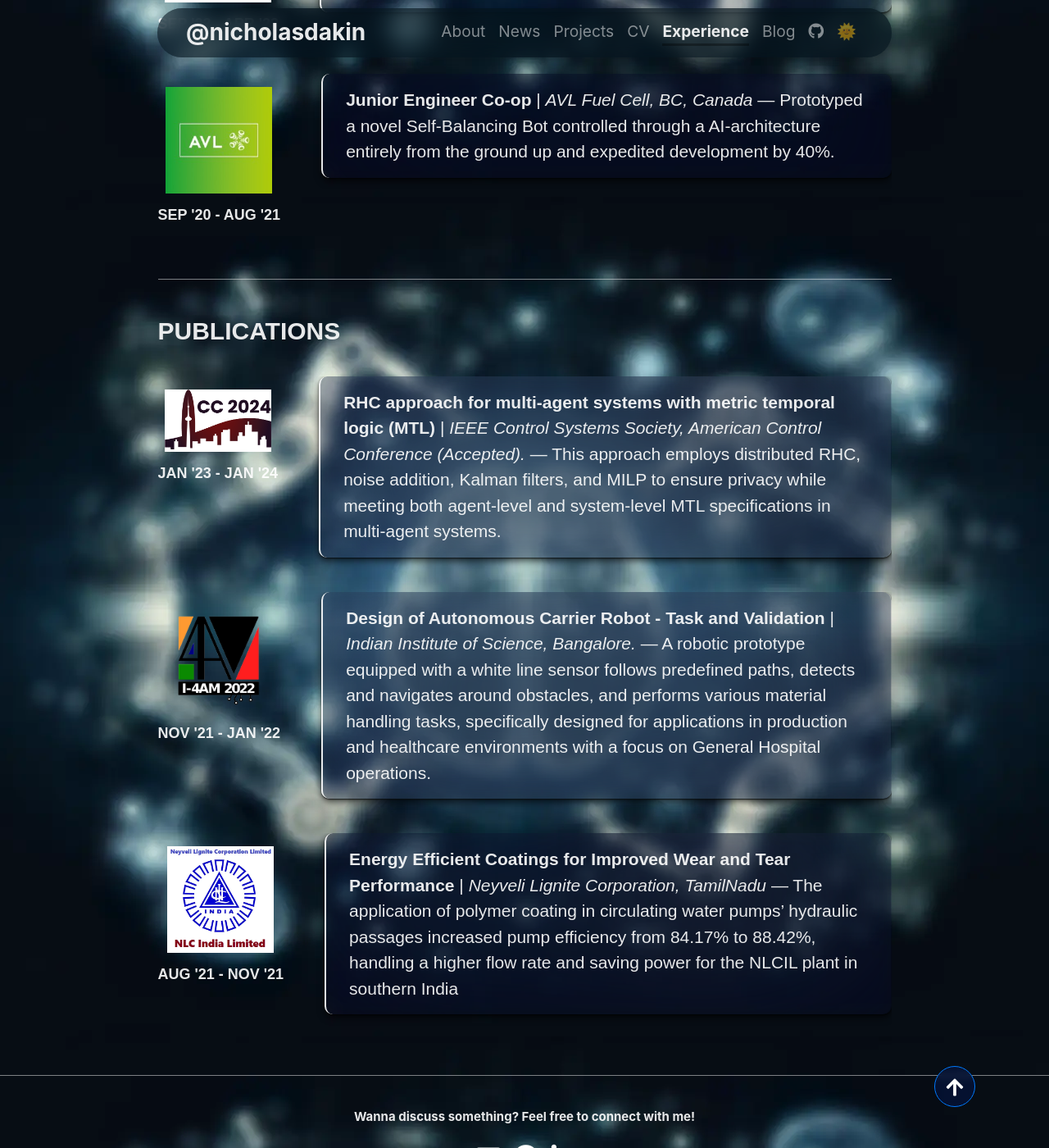
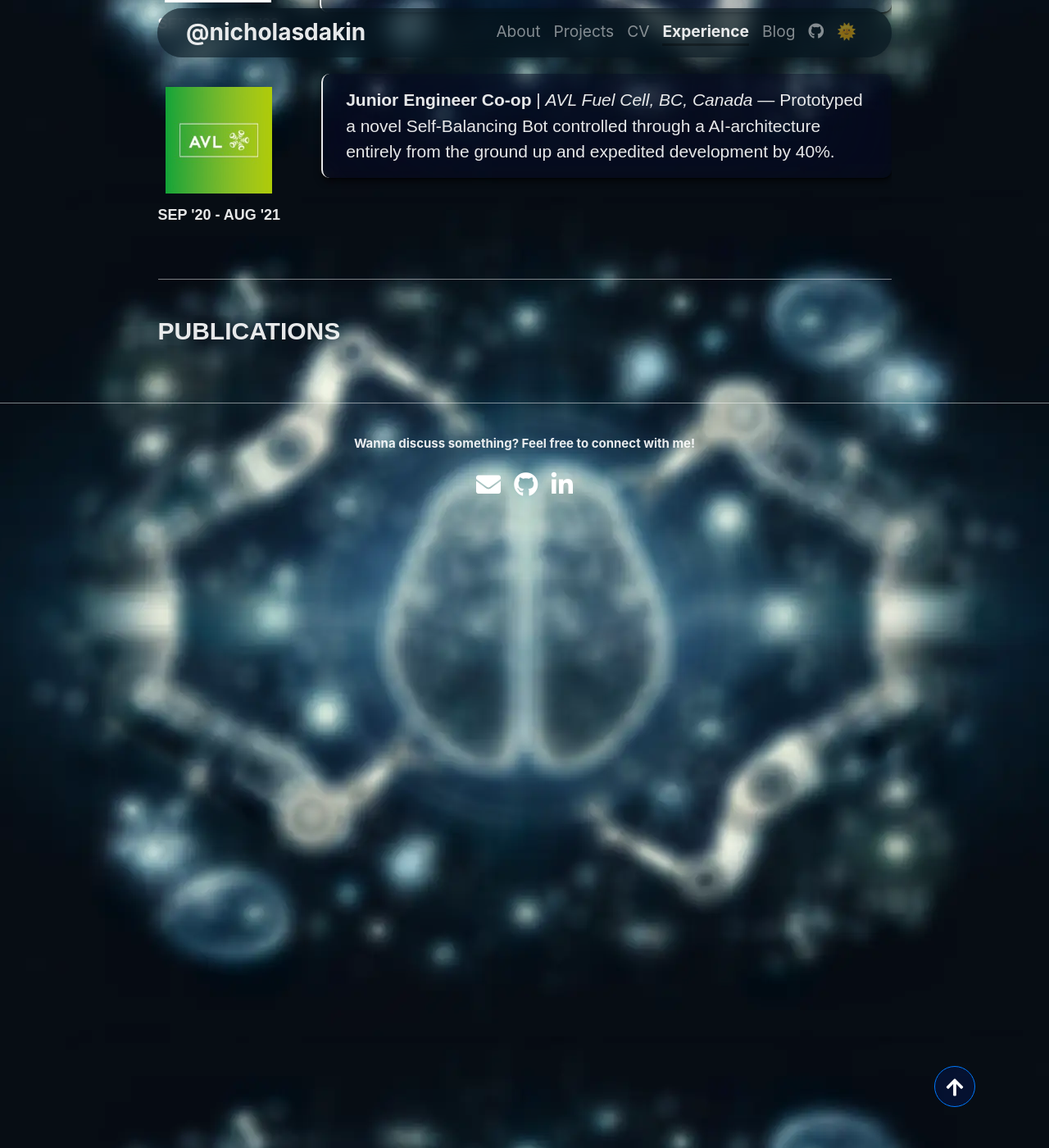
Before and after one commit to nicholasdakin/nicholasdakin.github.io, a Jekyll site: the page built from pages/art.md, in a window 1280 px wide and 1400 px high, scrolled down 972 px. Shown: the whole window at 82% size. Built offline with Jekyll 4.4.1, drawn with Linux system fonts in a browser that asks for light colours; nearby versions of some CDN libraries.

```diff
--- a/_config.yml
+++ b/_config.yml
@@ -19,6 +19,8 @@ nav_exclude:                                            # The following paths ar
   - pages/tags.html
   - pages/404.html
   - pages/index.md
+  - pages/news.html
+  - pages/blog.htmls
 #  - documentation/partials/**                           # For Documentation Only
 
 ### Author Info ###
--- a/_data/publication.yml
+++ b/_data/publication.yml
@@ -1,25 +1,7 @@
-- title: RHC approach for multi-agent systems with metric temporal logic (MTL)
-  company: IEEE Control Systems Society, American Control Conference (Accepted).
-  image:
-    src: /imgs/publication/aacc.png
-    alt: IEEE 2023
-  date: Jan '23 - Jan '24
-  description: This approach employs distributed RHC, noise addition, Kalman filters, and MILP to ensure privacy while meeting both agent-level and system-level MTL specifications in multi-agent systems.
-
-
-- title: Design of Autonomous Carrier Robot - Task and Validation
-  company: Indian Institute of Science, Bangalore.
-  image:
-    src: /imgs/publication/i4am22.png
-    alt: I4AM 2022
-  date: Nov '21 - Jan '22
-  description: A robotic prototype equipped with a white line sensor follows predefined paths, detects and navigates around obstacles, and performs various material handling tasks, specifically designed for applications in production and healthcare environments with a focus on General Hospital operations.
-
-
-- title: Energy Efficient Coatings for Improved Wear and Tear Performance
-  company: Neyveli Lignite Corporation, TamilNadu
-  image:
-    src: /imgs/publication/nlc.png
-    alt: NLC
-  date: Aug '21 - Nov '21
-  description: The application of polymer coating in circulating water pumps' hydraulic passages increased pump efficiency from 84.17% to 88.42%, handling a higher flow rate and saving power for the NLCIL plant in southern India
+#- title: RHC approach for multi-agent systems with metric temporal logic (MTL)
+#  company: IEEE Control Systems Society, American Control Conference (Accepted).
+#  image:
+#    src: /imgs/publication/aacc.png
+#    alt: IEEE 2023
+#  date: Jan '23 - Jan '24
+#  description: This approach employs distributed RHC, noise addition, Kalman filters, and MILP to ensure privacy while meeting both agent-level and system-level MTL specifications in multi-agent systems.
--- a/_includes/news/index.html
+++ b/_includes/news/index.html
@@ -42,7 +42,7 @@
 	</div>
   </div>
   <div class="linktr">
-	<a href="https://www.linkedin.com/in/narendhiran2000/" target="_blank" class="ra-link uia-control">
+	<a href="https://www.linkedin.com/in/nicholasdakin/" target="_blank" class="ra-link uia-control">
 		<span class="linktr__goal uia-control__group">Follow my work through linkedin<span aria-hidden="true">💪💪💪</span></span>
 	</a>
   </div>
```
